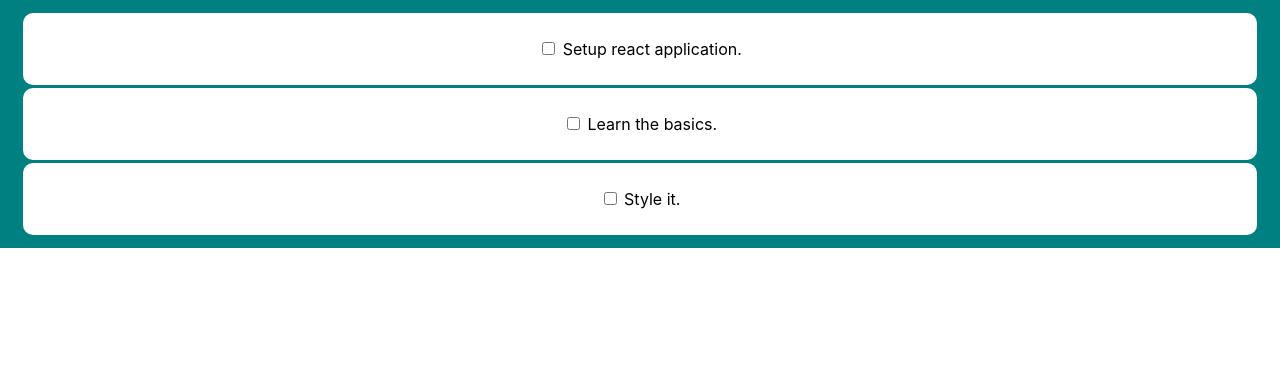
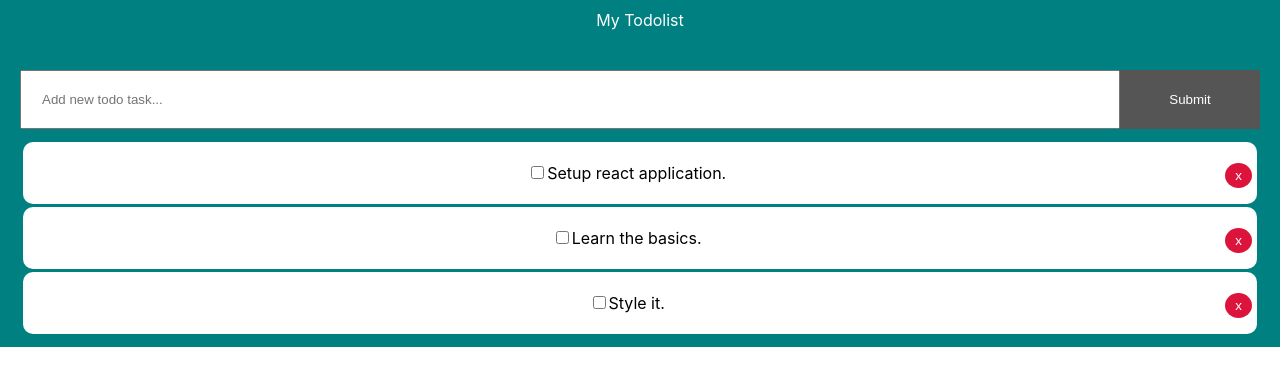
Before and after one commit to romie-silvano/React-TodoList, a React (Create React App) app: page / in a window 1280 px wide. Shown: the top 386 px of the page. Built offline with nearby package versions, Linux system fonts and the light colour scheme.

Commit message:
added add and remove item

```diff
--- a/src/App.css
+++ b/src/App.css
@@ -2,3 +2,17 @@
   text-align: center;
   background: teal;
 }
+
+
+.btn {
+  display: inline-block;
+  border: none;
+  background: #555;
+  color: #fff;
+  padding: 7px 20px;
+  cursor: pointer;
+}
+
+.btn:hover {
+  background: #666;
+}
--- a/src/App.js
+++ b/src/App.js
@@ -1,5 +1,7 @@
 import React, { Component } from "react";
+import Header from './components/layout/header';
 import Todos from './components/Todos';
+import AddTodo from './components/AddTodo';
 import './App.css';
 
 class App extends Component {
@@ -34,10 +36,32 @@
       })
     })
   }
+
+  delTodo = (id) => {
+    this.setState({
+      todos: [...this.state.todos.filter(todo => todo.id !== id)]
+    });
+  }
+
+  addTodo = (title) => {
+    const newTodo = {
+      id: 4,
+      title: title,
+      completed: false
+    };
+    this.setState({ todos: [...this.state.todos, newTodo] });
+  }
+
   render() {
     return (
       <div className="App">
-        <Todos todos={this.state.todos} markComplete={this.markComplete}/>
+        <Header />
+        <AddTodo addTodo={this.addTodo} />
+        <Todos
+          todos={this.state.todos}
+          markComplete={this.markComplete}
+          delTodo={this.delTodo}
+        />
       </div>
     );
   }
--- /dev/null
+++ b/src/components/AddTodo.js
@@ -0,0 +1,38 @@
+import React, { Component } from 'react'
+
+export class AddTodo extends Component {
+  state = {
+    title: ""
+  };
+
+  onSubmit = (e) => {
+    e.preventDefault();
+    if (this.state.title != '') {
+      this.props.addTodo(this.state.title);
+      this.setState({ title: '' });
+    }
+  }
+
+  onChange = (e) => {
+    this.setState({
+      title: e.target.value
+    })
+  }
+  render() {
+    return (
+      <form onSubmit={this.onSubmit} style={{display: 'flex', padding: '0px 20px'}}>
+        <input
+          type="text"
+          name="title"
+          placeholder="Add new todo task..."
+          onChange={this.onChange}
+          value={this.state.title}
+          style={{flex: '10', padding: '20px'}}
+        />
+        <input type="submit" value="Submit" class="btn" style={{width: '140px'}} />
+      </form>
+    )
+  }
+}
+
+export default AddTodo
--- a/src/components/Todoitem.js
+++ b/src/components/Todoitem.js
@@ -5,7 +5,7 @@
   itemStyle = () => {
     return {
       background: "#fff",
-      padding: "10px",
+      padding: "5px",
       margin: "3px",
       borderRadius: '10px',
       textDecoration: this.props.todo.completed ? "line-through" : "none"
@@ -14,14 +14,14 @@
 
   render() {
     // deconstruct
+    const { id, title } = this.props.todo;
 
-    const { id, title } = this.props.todo;
     return (
       <div style={this.itemStyle()}>
         <p>
           <input type="checkbox" onChange={this.props.markComplete.bind(this, id)} />
-          {" "}
           {title}
+          <button style={btnStyle} onClick={this.props.delTodo.bind(this, id)}> x </button>
         </p>
       </div>
     )
@@ -33,4 +33,14 @@
   todo: PropTypes.object.isRequired
 };
 
+const btnStyle = {
+  background: "crimson",
+  color: "white",
+  padding: "5px 10px",
+  border: "none",
+  borderRadius: "50%",
+  cursor: "pointer",
+  float: "right"
+}
+
 export default Todoitem;
--- a/src/components/Todos.js
+++ b/src/components/Todos.js
@@ -12,6 +12,7 @@
               key={todo.id}
               todo={todo}
               markComplete={this.props.markComplete}
+              delTodo={this.props.delTodo}
             />
           ))
         }
--- /dev/null
+++ b/src/components/layout/header.js
@@ -0,0 +1,15 @@
+import React from 'react';
+
+function Header() {
+  return <header style={headerStyle}> My Todolist</header>;
+}
+
+const headerStyle = {
+  background: "teal",
+  color: "white",
+  textAlign: "center",
+  padding: "10px",
+  height: "50px"
+}
+
+export default Header;
```
